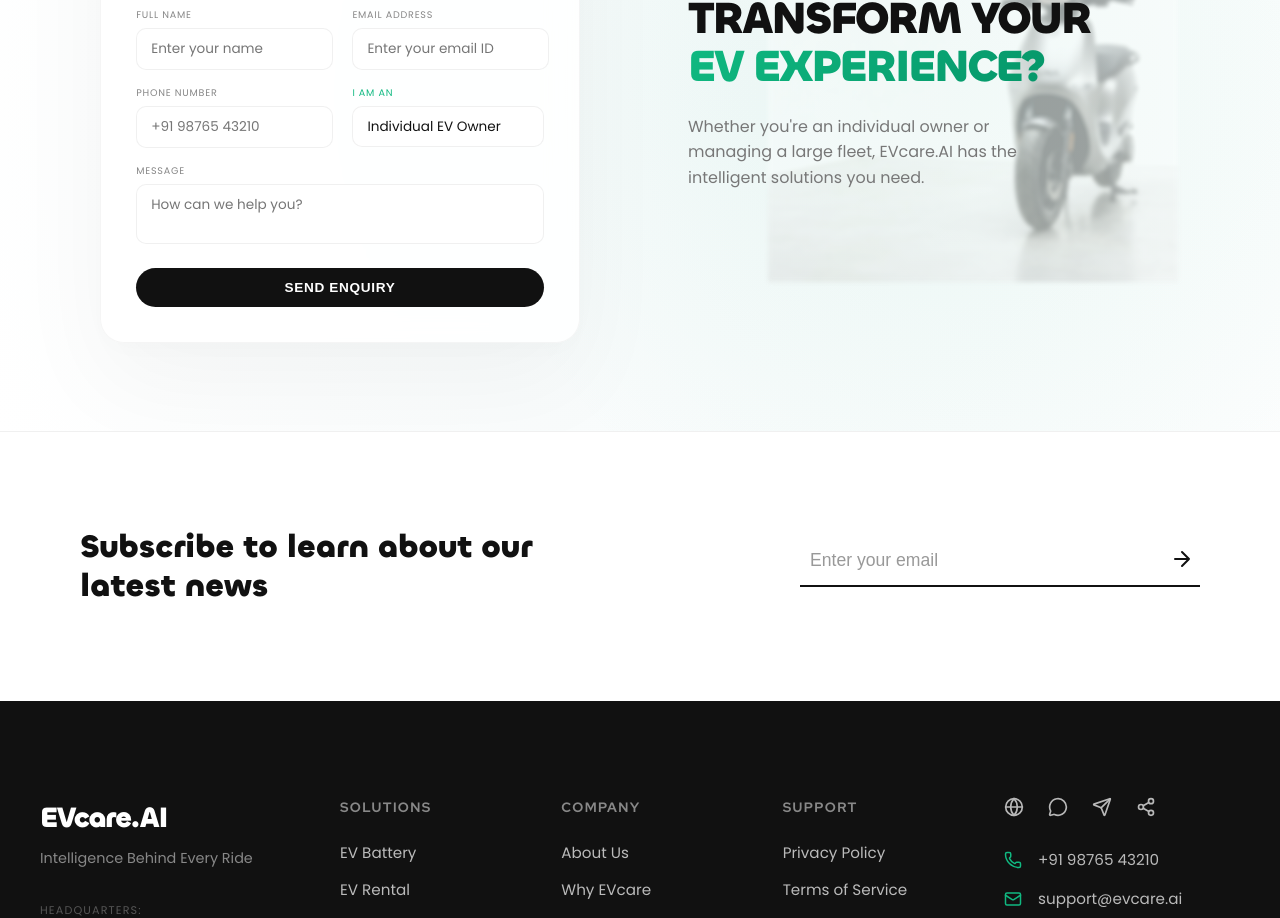
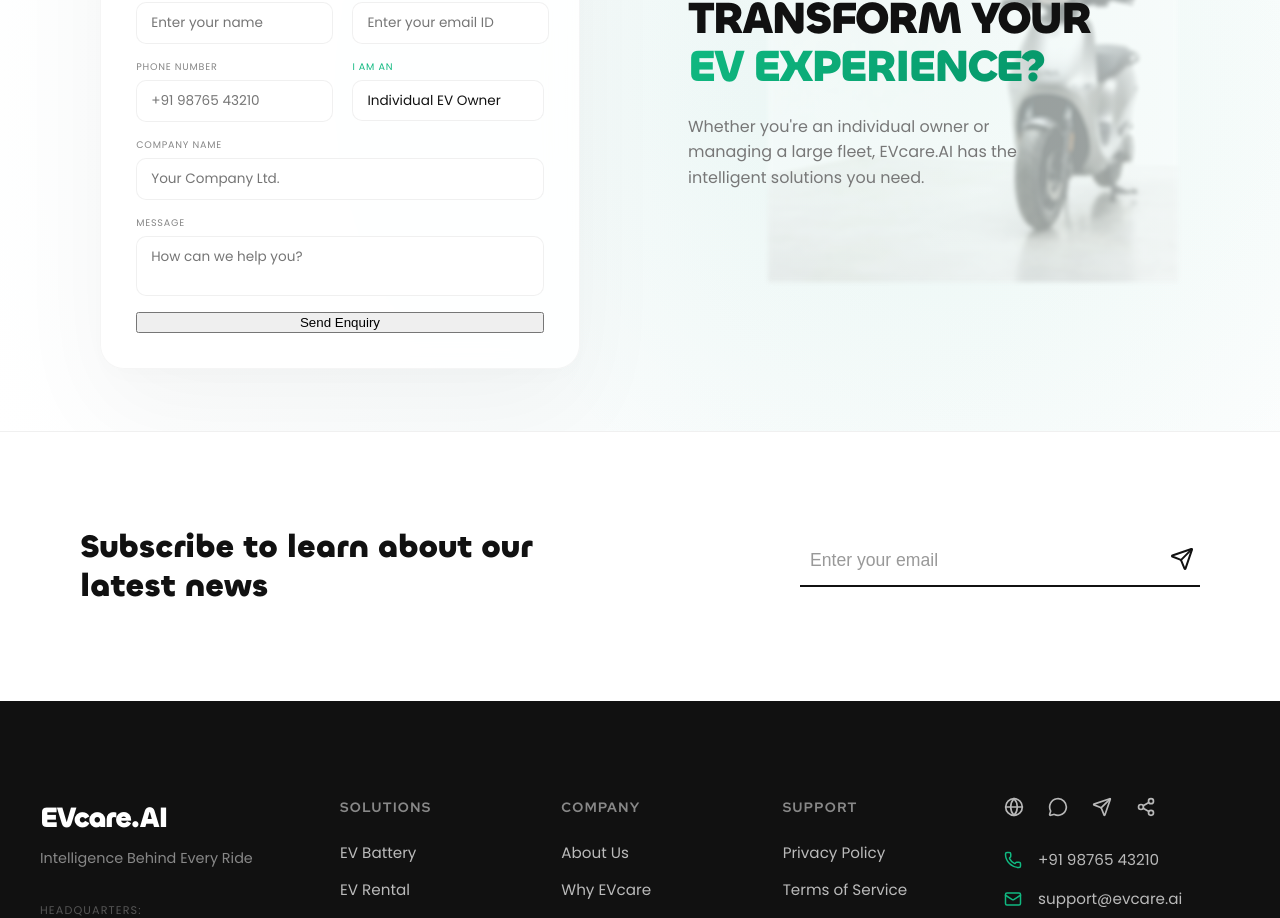
Before and after one commit to srinivas191206/evcare.ai, a React (Vite) app: page / in a window 1280 px wide. Shown: the part 8025-8943 px from the top of the page. Built offline with nearby package versions, Linux system fonts and the light colour scheme; a web font is replaced by a local one.

Commit message:
Connect all forms to Google Sheets backend

```diff
--- a/src/CallbackWidget.jsx
+++ b/src/CallbackWidget.jsx
@@ -24,11 +24,39 @@ const CallbackWidget = () => {
     setFormData({ ...formData, [e.target.name]: e.target.value });
   };
 
-  const handleSubmit = (e) => {
+  const [status, setStatus] = useState('idle'); // idle, loading, success, error
+
+  const SCRIPT_URL = 'https://script.google.com/macros/s/AKfycbwyVVrAfVlde6dh6gbZubopoazG7VCNCoHhCY_leFxsnhuFNJDjVKQS7_GKjbRvIW0U/exec';
+
+  const handleSubmit = async (e) => {
     e.preventDefault();
-    console.log('Callback requested:', formData);
-    alert('Request received! We will call you back shortly.');
-    setIsOpen(false);
+    setStatus('loading');
+
+    try {
+      await fetch(SCRIPT_URL, {
+        method: 'POST',
+        mode: 'no-cors',
+        headers: {
+          'Content-Type': 'application/json',
+        },
+        body: JSON.stringify({
+          type: 'callback',
+          name: formData.name,
+          phone: formData.phone,
+          pincode: formData.pinCode
+        }),
+      });
+
+      setStatus('success');
+      setFormData({ name: '', phone: '', pinCode: '' });
+      setTimeout(() => {
+        setIsOpen(false);
+        setStatus('idle');
+      }, 2000);
+    } catch (error) {
+      console.error('Callback error:', error);
+      setStatus('error');
+    }
   };
 
   return (
@@ -86,7 +114,9 @@ const CallbackWidget = () => {
               />
             </div>
 
-            <button type="submit" className="widget-submit-btn">Submit</button>
+            <button type="submit" className="widget-submit-btn" disabled={status === 'loading'}>
+              {status === 'loading' ? 'Sending...' : status === 'success' ? 'Request Sent!' : 'Submit'}
+            </button>
 
             <p className="policy-text">
               By clicking on 'Submit' you are agreeing to our <span>Privacy Policy</span> and are allowing us (EVcare.AI) and our service partners to get in touch with you.
--- a/src/EnquiryForm.jsx
+++ b/src/EnquiryForm.jsx
@@ -7,19 +7,50 @@ const EnquiryForm = () => {
     name: '',
     email: '',
     phone: '',
-    userType: 'owner',
+    userType: 'individual',
     companyName: '',
     message: ''
   });
+  const [status, setStatus] = useState('idle'); // idle, loading, success, error
+
+  const SCRIPT_URL = 'https://script.google.com/macros/s/AKfycbwyVVrAfVlde6dh6gbZubopoazG7VCNCoHhCY_leFxsnhuFNJDjVKQS7_GKjbRvIW0U/exec';
 
   const handleChange = (e) => {
     setFormData({ ...formData, [e.target.name]: e.target.value });
   };
 
-  const handleSubmit = (e) => {
+  const handleSubmit = async (e) => {
     e.preventDefault();
-    console.log('Form submitted:', formData);
-    alert('Thank you for your enquiry. We will get back to you soon.');
+    setStatus('loading');
+
+    try {
+      await fetch(SCRIPT_URL, {
+        method: 'POST',
+        mode: 'no-cors',
+        headers: {
+          'Content-Type': 'application/json',
+        },
+        body: JSON.stringify({
+          type: 'enquiry',
+          ...formData
+        }),
+      });
+
+      setStatus('success');
+      setFormData({
+        name: '',
+        email: '',
+        phone: '',
+        userType: 'individual',
+        companyName: '',
+        message: ''
+      });
+
+      setTimeout(() => setStatus('idle'), 5000);
+    } catch (error) {
+      console.error('Submission error:', error);
+      setStatus('error');
+    }
   };
 
   return (
@@ -76,7 +107,9 @@ const EnquiryForm = () => {
                 <textarea name="message" placeholder="How can we help you?" value={formData.message} onChange={handleChange} rows="2"></textarea>
               </div>
 
-              <button type="submit" className="modern-submit-btn">Send Enquiry</button>
+              <button type="submit" className="enquiry-submit-btn" disabled={status === 'loading'}>
+              {status === 'loading' ? 'Sending...' : status === 'success' ? 'Sent Successfully!' : 'Send Enquiry'}
+            </button>
             </form>
           </div>
 
--- a/src/Footer.css
+++ b/src/Footer.css
@@ -61,6 +61,19 @@
 
 .newsletter-btn:hover {
   transform: translateX(5px);
+}
+
+.spinner-small {
+  width: 20px;
+  height: 20px;
+  border: 2px solid rgba(0, 0, 0, 0.1);
+  border-top-color: #111111;
+  border-radius: 50%;
+  animation: spin 0.8s linear infinite;
+}
+
+@keyframes spin {
+  to { transform: rotate(360deg); }
 }
 
 /* MAIN FOOTER - DARK */
--- a/src/Footer.jsx
+++ b/src/Footer.jsx
@@ -1,24 +1,68 @@
-import React from 'react';
+import React, { useState } from 'react';
 import './Footer.css';
-import { Globe, MessageCircle, Send, Share2, Phone, Mail } from 'lucide-react';
+import { Globe, MessageCircle, Send, Share2, Phone, Mail, Check } from 'lucide-react';
 
 const Footer = () => {
+  const [email, setEmail] = useState('');
+  const [status, setStatus] = useState('idle'); // idle, loading, success
+
+  const SCRIPT_URL = 'https://script.google.com/macros/s/AKfycbwyVVrAfVlde6dh6gbZubopoazG7VCNCoHhCY_leFxsnhuFNJDjVKQS7_GKjbRvIW0U/exec';
+
+  const handleSubscribe = async (e) => {
+    e.preventDefault();
+    if (!email) return;
+    setStatus('loading');
+
+    try {
+      await fetch(SCRIPT_URL, {
+        method: 'POST',
+        mode: 'no-cors',
+        headers: {
+          'Content-Type': 'application/json',
+        },
+        body: JSON.stringify({
+          type: 'subscriber',
+          email: email
+        }),
+      });
+
+      setStatus('success');
+      setEmail('');
+      setTimeout(() => setStatus('idle'), 5000);
+    } catch (error) {
+      console.error('Subscription error:', error);
+      setStatus('idle');
+    }
+  };
+
   return (
     <footer className="main-footer">
-      {/* ... (keep newsletter row same) */}
       <div className="footer-newsletter">
         <div className="newsletter-container">
-          <h2 className="newsletter-text">Subscribe to learn about our latest news</h2>
-          <div className="newsletter-input-wrapper">
-            <input type="email" placeholder="Enter your email" />
-            <button className="newsletter-btn">
-              <svg width="24" height="24" viewBox="0 0 24 24" fill="none" xmlns="http://www.w3.org/2000/svg">
-                <path d="M5 12H19M19 12L12 5M19 12L12 19" stroke="currentColor" strokeWidth="2" strokeLinecap="round" strokeLinejoin="round"/>
-              </svg>
+          <h2 className="newsletter-text">
+            {status === 'success' ? 'Thank you for subscribing!' : 'Subscribe to learn about our latest news'}
+          </h2>
+          <form className="newsletter-input-wrapper" onSubmit={handleSubscribe}>
+            <input
+              type="email"
+              placeholder={status === 'success' ? 'Subscription active' : 'Enter your email'}
+              value={email}
+              onChange={(e) => setEmail(e.target.value)}
+              disabled={status === 'loading' || status === 'success'}
+            />
+            <button className="newsletter-btn" type="submit" disabled={status === 'loading' || status === 'success'}>
+              {status === 'loading' ? (
+                <div className="spinner-small"></div>
+              ) : status === 'success' ? (
+                <Check size={24} color="#10b981" />
+              ) : (
+                <Send size={24} />
+              )}
             </button>
-          </div>
+          </form>
         </div>
       </div>
+      {/* ... (rest of footer) */}
 
       {/* MAIN FOOTER CONTENT */}
       <div className="footer-main-content">
```
